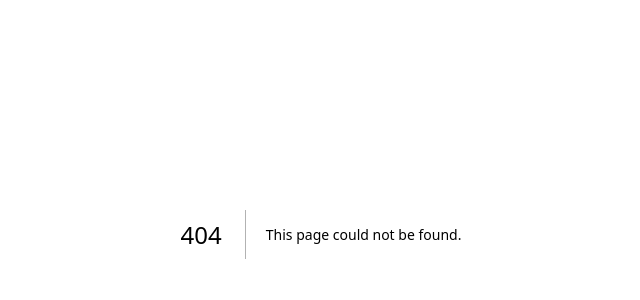
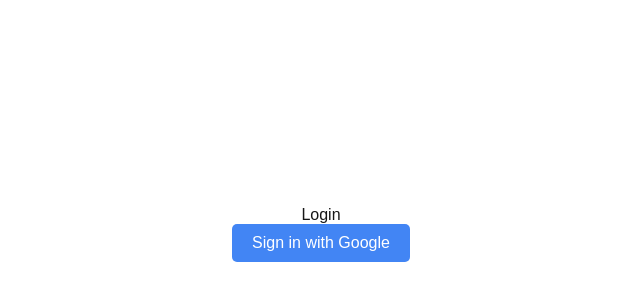
Before and after one commit to Azu-pika/wa-hotel-next.js, a Next.js app: page /login in a window 1280 px wide. Before the commit this address had no page. Shown: the part 166-466 px from the top of the page, without its empty margins (319-959 px from the left). Built offline with nearby package versions, Linux system fonts and the light colour scheme; a web font is replaced by a local one.

Commit message:
login wakaranai

```diff
--- a/Components/RoomCard.tsx
+++ b/app/Components/RoomCard.tsx
@@ -1,7 +1,7 @@
 // RoomCard.tsx
 import React from 'react';
 import Image from 'next/image';
-import styles from '../app/page.module.css';
+import styles from '../page.module.css';
 
 interface RoomCardProps {
   imageSrc: string;
--- /dev/null
+++ b/app/api/auth/[...nextauth].ts
@@ -0,0 +1,18 @@
+import NextAuth from 'next-auth';
+import GoogleProvider from 'next-auth/providers/google';
+
+export default NextAuth({
+  providers: [
+    GoogleProvider({
+      clientId: process.env.GOOGLE_CLIENT_ID,
+      clientSecret: process.env.GOOGLE_CLIENT_SECRET,
+      authorization: {
+        params: {
+          prompt: 'consent',
+          access_type: 'offline',
+          response_type: 'code',
+        },
+      },
+    }),
+  ],
+});
--- /dev/null
+++ b/app/login/page.tsx
@@ -0,0 +1,15 @@
+'use client';
+
+import { signIn } from 'next-auth/react';
+import styles from '../page.module.css'; // Adjust if needed
+
+export default function Login() {
+  return (
+    <div className={styles.loginContainer}>
+      <h1>Login</h1>
+      <button onClick={() => signIn('google')} className={styles.googleButton}>
+        Sign in with Google
+      </button>
+    </div>
+  );
+}
--- a/app/page.module.css
+++ b/app/page.module.css
@@ -1,4 +1,27 @@
 /* page.module.css */
+
+
+.loginContainer {
+    display: flex;
+    flex-direction: column;
+    align-items: center;
+    justify-content: center;
+    height: 100vh;
+}
+
+.googleButton {
+    background-color: #4285F4;
+    color: white;
+    padding: 10px 20px;
+    border: none;
+    border-radius: 5px;
+    cursor: pointer;
+    font-size: 16px;
+}
+
+
+
+
 
 
 /* General Styles */
--- a/app/page.tsx
+++ b/app/page.tsx
@@ -3,15 +3,17 @@
 'use client';
 
 import type { NextPage } from 'next';
+import { useRouter } from 'next/navigation';
 
 import Image from "next/image";
 import styles from './page.module.css';
 import Button from './Button'; // Import the Client Component
-import RoomCard from '../Components/RoomCard'; // Import the RoomCard component
+import RoomCard from './Components/RoomCard'; // Import the RoomCard component
 import React from 'react';
 
 
 const LandingPage: NextPage = () => {
+  const router = useRouter();
   const onComponent4ContainerClick = () => {
     // Add your code here
     console.log('General click handler'); // Example action
@@ -21,15 +23,20 @@
     // Add your code here to handle checking availability
     alert('Checking availability!'); // Example action
   };
+  const handleNavigation = (path: string) => {
+    router.push(path);
+  };
+
 
   return (
     <div className={styles.landingPage}>
       {/* Top Bar */}
       <div className={styles.topBar}>
-       <div className={styles.signin} onClick={onComponent4ContainerClick}>
-          <Image className={styles.signinicon} width={20} height={20} alt="" src="/images/login-icon.png" />
-          <div className={styles.text5}>Sign in or Join</div>
-        </div>
+      <div className={styles.signin} onClick={() => router.push('/login')}>
+        <Image className={styles.signinicon} width={20} height={20} alt="" src="/images/login-icon.png" />
+        <div className={styles.text5}>Sign in or Join</div>
+      </div>
+
         <div className={styles.language}>
           <Image className={styles.componenticon} width={20} height={20} alt="" src="/images/language-icon.png" />
           <div className={styles.text5}>Languages</div>
@@ -45,20 +52,20 @@
         </div>
         <div className={styles.navRight}>
           <div className={styles.navigationBar}>
-            <div className={styles.home}>
+            <div className={styles.home} onClick={() => handleNavigation('/')}>
               <div className={styles.text5}>Home</div>
             </div>
-            <div className={styles.rooms1}>
+            <div className={styles.rooms1} onClick={() => handleNavigation('/rooms')}>
               <div className={styles.text5}>Rooms</div>
             </div>
-            <div className={styles.restaurant}>
+            <div className={styles.restaurant} onClick={() => handleNavigation('/restaurant')}>
               <div className={styles.text5}>Restaurant</div>
             </div>
-            <div className={styles.explore}>
+            <div className={styles.explore} onClick={() => handleNavigation('/explore')}>
               <div className={styles.text5}>Explore</div>
             </div>
           </div>
-          <div className={styles.booknowbutton} onClick={onComponent4ContainerClick}>
+          <div className={styles.booknowbutton} onClick={() => router.push('/booking')}>
             <div className={styles.text5}>Book Now</div>
           </div>
         </div>
--- a/package.json
+++ b/package.json
@@ -10,6 +10,7 @@
   },
   "dependencies": {
     "next": "^15.2.2",
+    "next-auth": "^4.24.11",
     "react": "^19.0.0",
     "react-dom": "^19.0.0"
   },
--- /dev/null
+++ b/pages/protected.tsx
@@ -0,0 +1,26 @@
+import { useSession } from 'next-auth/react';
+import { useRouter } from 'next/router';
+
+export default function ProtectedPage() {
+  const { data: session, status } = useSession();
+  const router = useRouter();
+
+  // Show a loading state while checking authentication
+  if (status === 'loading') {
+    return <p>Loading...</p>;
+  }
+
+  // Redirect unauthenticated users to the login page
+  if (status === 'unauthenticated') {
+    router.push('/login');
+    return null;
+  }
+
+  // Render the protected content for authenticated users
+  return (
+    <div>
+      <h1>Welcome to the Protected Page</h1>
+      <p>This content is only accessible by logged-in users.</p>
+    </div>
+  );
+}
```
Also changed, not shown: 1 other file (tests, documents, lock files or other folders).
